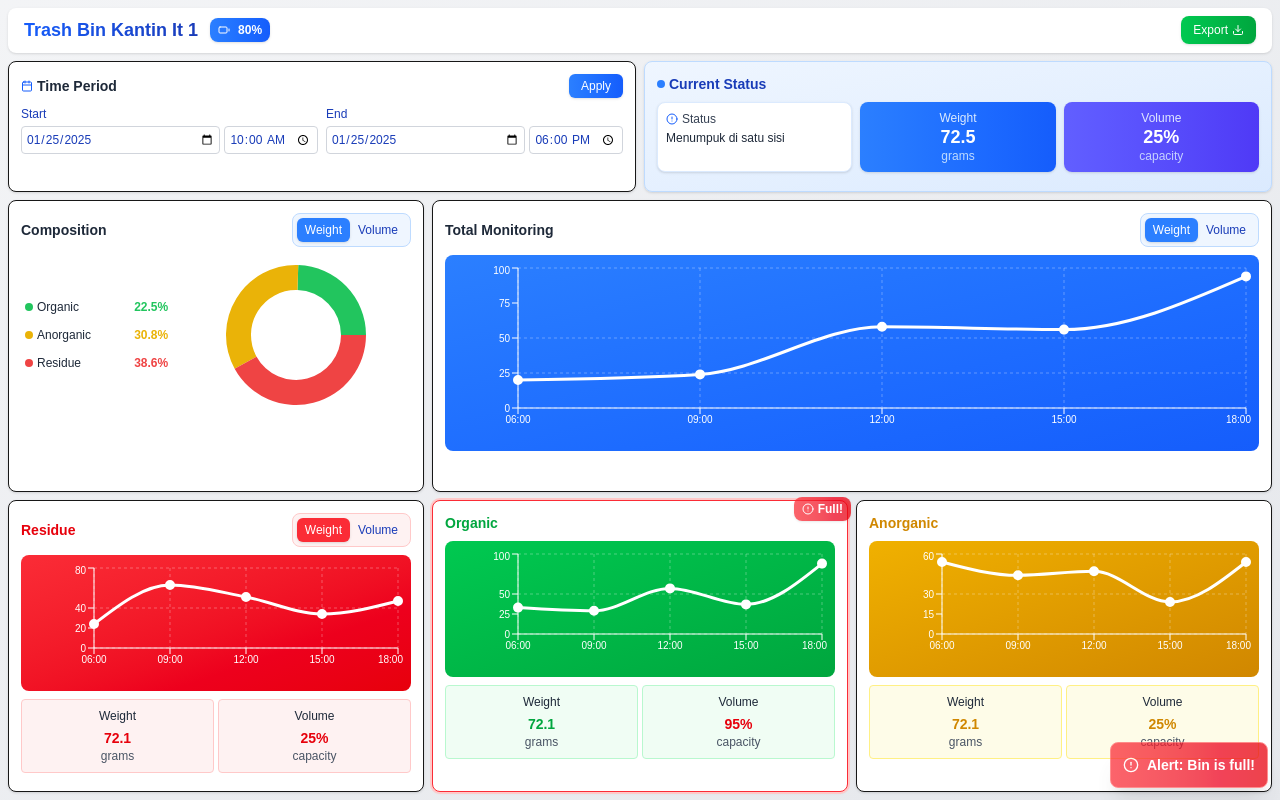
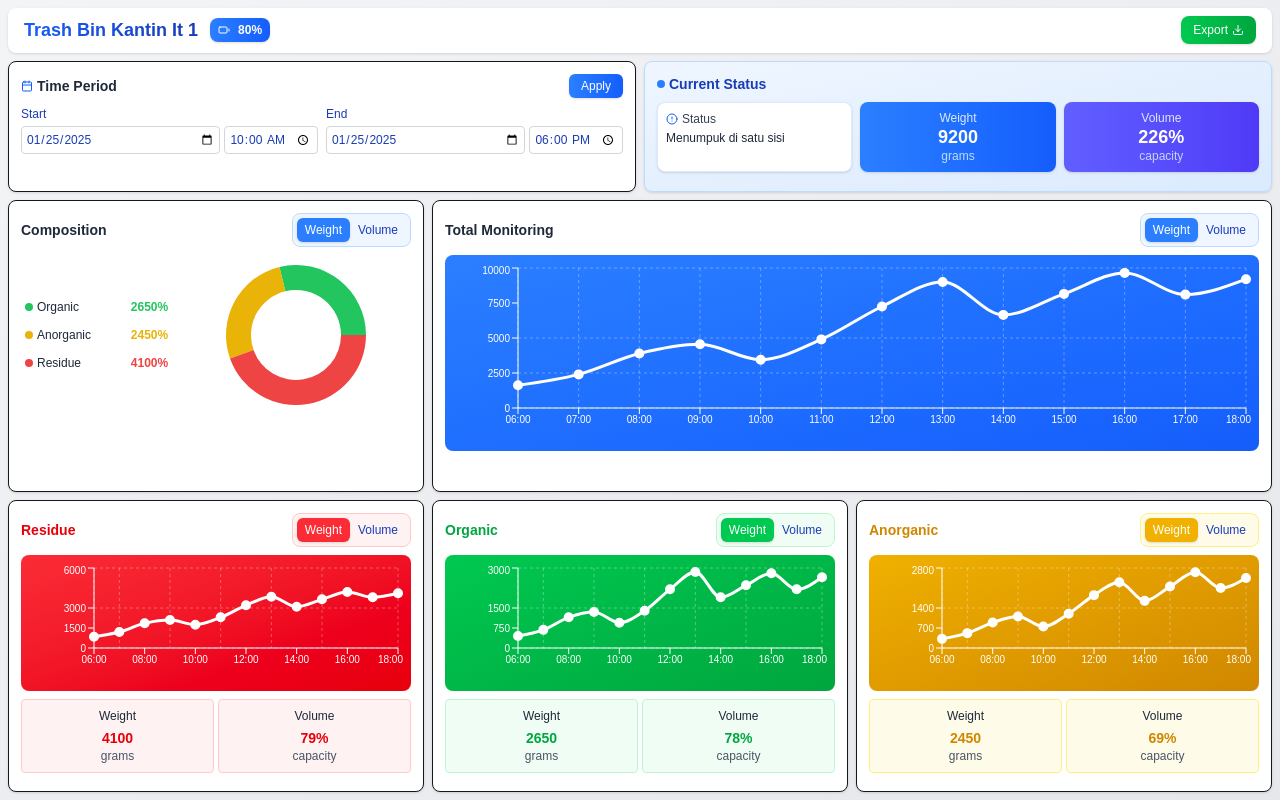
Before and after one commit to hilmiwismadi/fe-wastwatcher, a Next.js app: page / in a window 1280 px wide. Built offline with nearby package versions, Linux system fonts and the light colour scheme.

Commit message:
feat: revision #2

```diff
--- a/src/app/page.tsx
+++ b/src/app/page.tsx
@@ -1,6 +1,6 @@
 "use client";
 
-import React, { useState, useEffect, useCallback } from "react";
+import React, { useState } from "react";
 import { Battery, Download, AlertCircle, Calendar } from "lucide-react";
 import {
   LineChart,
@@ -33,6 +33,12 @@
   const [residueToggle, setResidueToggle] = useState<"weight" | "volume">(
     "weight"
   );
+  const [organicToggle, setOrganicToggle] = useState<"weight" | "volume">(
+    "weight"
+  );
+  const [anorganicToggle, setAnorganicToggle] = useState<"weight" | "volume">(
+    "weight"
+  );
   const [selectedSlice, setSelectedSlice] = useState<number | null>(null);
 
   const [startDate, setStartDate] = useState("2025-01-25");
@@ -45,55 +51,170 @@
   const batteryPercentage = 80;
   const condition = "Menumpuk di satu sisi";
 
+  // Realistic hourly data with variable waste removal patterns
+  // Weight data in grams (1-5000g) with variative inputs
+  const residueWeightData: ChartData[] = [
+    { time: "06:00", value: 850 },   // Early morning baseline
+    { time: "07:00", value: 1200 },  // +350g morning waste
+    { time: "08:00", value: 1850 },  // +650g breakfast rush
+    { time: "09:00", value: 2100 },  // +250g steady increase
+    { time: "10:00", value: 1750 },  // -350g first cleaning/removal
+    { time: "11:00", value: 2300 },  // +550g late morning activity
+    { time: "12:00", value: 3200 },  // +900g lunch rush peak
+    { time: "13:00", value: 3850 },  // +650g continued lunch
+    { time: "14:00", value: 3100 },  // -750g major cleaning
+    { time: "15:00", value: 3650 },  // +550g afternoon activity
+    { time: "16:00", value: 4200 },  // +550g steady buildup
+    { time: "17:00", value: 3800 },  // -400g partial cleaning
+    { time: "18:00", value: 4100 },  // +300g evening start
+  ];
+
+  const residueVolumeData: ChartData[] = [
+    { time: "06:00", value: 15 },   // Early morning
+    { time: "07:00", value: 25 },   // +10% morning increase
+    { time: "08:00", value: 45 },   // +20% breakfast period
+    { time: "09:00", value: 52 },   // +7% steady rise
+    { time: "10:00", value: 38 },   // -14% cleaning occurred
+    { time: "11:00", value: 58 },   // +20% refilling
+    { time: "12:00", value: 78 },   // +20% lunch rush
+    { time: "13:00", value: 88 },   // +10% peak usage - ALERT WILL TRIGGER (>80%)
+    { time: "14:00", value: 62 },   // -26% major cleaning
+    { time: "15:00", value: 74 },   // +12% afternoon activity
+    { time: "16:00", value: 85 },   // +11% building up - ALERT TRIGGERED
+    { time: "17:00", value: 71 },   // -14% partial cleaning
+    { time: "18:00", value: 79 },   // +8% evening use
+  ];
+
+  const organicWeightData: ChartData[] = [
+    { time: "06:00", value: 450 },   // Morning start
+    { time: "07:00", value: 680 },   // +230g breakfast prep
+    { time: "08:00", value: 1150 },  // +470g heavy breakfast waste
+    { time: "09:00", value: 1350 },  // +200g continued activity
+    { time: "10:00", value: 950 },   // -400g emptied partially
+    { time: "11:00", value: 1400 },  // +450g lunch prep starts
+    { time: "12:00", value: 2200 },  // +800g lunch peak organic waste
+    { time: "13:00", value: 2850 },  // +650g continued lunch
+    { time: "14:00", value: 1900 },  // -950g major cleaning
+    { time: "15:00", value: 2350 },  // +450g afternoon snacks
+    { time: "16:00", value: 2800 },  // +450g buildup
+    { time: "17:00", value: 2200 },  // -600g cleaning
+    { time: "18:00", value: 2650 },  // +450g dinner prep starts
+  ];
+
+  const organicVolumeData: ChartData[] = [
+    { time: "06:00", value: 18 },   // Morning baseline
+    { time: "07:00", value: 32 },   // +14% breakfast waste
+    { time: "08:00", value: 58 },   // +26% heavy organic waste
+    { time: "09:00", value: 65 },   // +7% steady increase
+    { time: "10:00", value: 45 },   // -20% cleaning done
+    { time: "11:00", value: 68 },   // +23% lunch prep
+    { time: "12:00", value: 89 },   // +21% lunch peak - ALERT TRIGGERED (>80%)
+    { time: "13:00", value: 95 },   // +6% peak organic - FULL ALERT
+    { time: "14:00", value: 52 },   // -43% major emptying
+    { time: "15:00", value: 71 },   // +19% afternoon activity
+    { time: "16:00", value: 83 },   // +12% building up - ALERT TRIGGERED
+    { time: "17:00", value: 61 },   // -22% cleaning
+    { time: "18:00", value: 78 },   // +17% dinner prep
+  ];
+
+  const anorganicWeightData: ChartData[] = [
+    { time: "06:00", value: 320 },   // Light morning
+    { time: "07:00", value: 520 },   // +200g packaging waste
+    { time: "08:00", value: 890 },   // +370g breakfast packaging
+    { time: "09:00", value: 1100 },  // +210g continued
+    { time: "10:00", value: 750 },   // -350g cleaning
+    { time: "11:00", value: 1200 },  // +450g activity increase
+    { time: "12:00", value: 1850 },  // +650g lunch packaging peak
+    { time: "13:00", value: 2300 },  // +450g continued lunch
+    { time: "14:00", value: 1650 },  // -650g cleaning
+    { time: "15:00", value: 2150 },  // +500g afternoon activity
+    { time: "16:00", value: 2650 },  // +500g steady buildup
+    { time: "17:00", value: 2100 },  // -550g partial cleaning
+    { time: "18:00", value: 2450 },  // +350g evening activity
+  ];
+
+  const anorganicVolumeData: ChartData[] = [
+    { time: "06:00", value: 12 },   // Light start
+    { time: "07:00", value: 22 },   // +10% morning packaging
+    { time: "08:00", value: 38 },   // +16% breakfast packaging
+    { time: "09:00", value: 45 },   // +7% steady increase
+    { time: "10:00", value: 28 },   // -17% cleaning
+    { time: "11:00", value: 48 },   // +20% activity increase
+    { time: "12:00", value: 68 },   // +20% lunch packaging
+    { time: "13:00", value: 76 },   // +8% continued lunch
+    { time: "14:00", value: 51 },   // -25% cleaning
+    { time: "15:00", value: 67 },   // +16% afternoon
+    { time: "16:00", value: 74 },   // +7% buildup
+    { time: "17:00", value: 58 },   // -16% partial cleaning
+    { time: "18:00", value: 69 },   // +11% evening activity
+  ];
+
+  // Calculate current values from latest data points
   const currentWeight: TrashData = {
-    organic: 22.5,
-    anorganic: 30.8,
-    residue: 38.6,
+    organic: organicWeightData[organicWeightData.length - 1]?.value || 0,
+    anorganic: anorganicWeightData[anorganicWeightData.length - 1]?.value || 0,
+    residue: residueWeightData[residueWeightData.length - 1]?.value || 0,
   };
+
   const currentVolume: TrashData = {
-    organic: 25,
-    anorganic: 30,
-    residue: 35,
-    empty: 10,
+    organic: organicVolumeData[organicVolumeData.length - 1]?.value || 0,
+    anorganic: anorganicVolumeData[anorganicVolumeData.length - 1]?.value || 0,
+    residue: residueVolumeData[residueVolumeData.length - 1]?.value || 0,
+    empty: Math.max(0, 100 - (organicVolumeData[organicVolumeData.length - 1]?.value || 0) -
+                        (anorganicVolumeData[anorganicVolumeData.length - 1]?.value || 0) -
+                        (residueVolumeData[residueVolumeData.length - 1]?.value || 0)),
   };
 
   const currentTotals = {
-    weight: 72.5,
-    volume: 25,
+    weight: currentWeight.organic + currentWeight.anorganic + currentWeight.residue,
+    volume: currentVolume.organic + currentVolume.anorganic + currentVolume.residue,
   };
 
   const currentSpecific = {
-    organic: { weight: 72.1, volume: 95 },
-    anorganic: { weight: 72.1, volume: 25 },
-    residue: { weight: 72.1, volume: 25 },
+    organic: {
+      weight: currentWeight.organic,
+      volume: currentVolume.organic
+    },
+    anorganic: {
+      weight: currentWeight.anorganic,
+      volume: currentVolume.anorganic
+    },
+    residue: {
+      weight: currentWeight.residue,
+      volume: currentVolume.residue
+    },
   };
 
-  // Generate mock chart data
-  const generateChartData = useCallback((): ChartData[] => {
-    const data: ChartData[] = [];
-    const hours = ["06:00", "09:00", "12:00", "15:00", "18:00"];
 
-    hours.forEach((hour) => {
-      data.push({
-        time: hour,
-        value: Math.floor(Math.random() * 80) + 20,
-      });
-    });
+  // Chart data is now based on toggle state and dummy data
+  const getTotalChartData = () => {
+    if (totalToggle === "weight") {
+      // Combine all weight data by time (in grams)
+      return residueWeightData.map((item, index) => ({
+        time: item.time,
+        value: item.value + (organicWeightData[index]?.value || 0) + (anorganicWeightData[index]?.value || 0)
+      }));
+    } else {
+      // For volume, we need to calculate weighted average, not sum (since each bin has its own capacity)
+      // This shows the overall volume utilization
+      return residueVolumeData.map((item, index) => ({
+        time: item.time,
+        value: Math.round(((item.value + (organicVolumeData[index]?.value || 0) + (anorganicVolumeData[index]?.value || 0)) / 3))
+      }));
+    }
+  };
 
-    return data;
-  }, []);
+  const getResidueChartData = () => {
+    return residueToggle === "weight" ? residueWeightData : residueVolumeData;
+  };
 
-  const [totalChartData, setTotalChartData] = useState<ChartData[]>([]);
-  const [residueChartData, setResidueChartData] = useState<ChartData[]>([]);
-  const [organicChartData, setOrganicChartData] = useState<ChartData[]>([]);
-  const [anorganicChartData, setAnorganicChartData] = useState<ChartData[]>([]);
+  const getOrganicChartData = () => {
+    return organicToggle === "weight" ? organicWeightData : organicVolumeData;
+  };
 
-  useEffect(() => {
-    setTotalChartData(generateChartData());
-    setResidueChartData(generateChartData());
-    setOrganicChartData(generateChartData());
-    setAnorganicChartData(generateChartData());
-  }, [generateChartData]);
+  const getAnorganicChartData = () => {
+    return anorganicToggle === "weight" ? anorganicWeightData : anorganicVolumeData;
+  };
 
   // Donut chart data
   const getDonutData = (type: "weight" | "volume") => {
@@ -108,21 +229,18 @@
     ];
   };
 
-  // Check if any bin is full (>90% volume)
+  // Check if any bin is full (>80% volume)
   const isAnyBinFull = () => {
     return (
-      currentSpecific.organic.volume > 90 ||
-      currentSpecific.anorganic.volume > 90 ||
-      currentSpecific.residue.volume > 90
+      currentSpecific.organic.volume > 80 ||
+      currentSpecific.anorganic.volume > 80 ||
+      currentSpecific.residue.volume > 80
     );
   };
 
   const handleApplyDateRange = () => {
-    // Regenerate chart data when date range is applied
-    setTotalChartData(generateChartData());
-    setResidueChartData(generateChartData());
-    setOrganicChartData(generateChartData());
-    setAnorganicChartData(generateChartData());
+    // For now, just log the date range - data is already connected to dummy data
+    console.log("Date range applied:", { startDate, startTime, endDate, endTime });
   };
 
   // Enhanced Toggle button component
@@ -453,7 +571,7 @@
             </div>
 
             <ChartComponent
-              data={totalChartData}
+              data={getTotalChartData()}
               bgColor="bg-gradient-to-br from-blue-500 to-blue-600"
               height={180}
             />
@@ -475,7 +593,7 @@
             </div>
             <div className="space-y-2">
               <ChartComponent
-                data={residueChartData}
+                data={getResidueChartData()}
                 bgColor="bg-gradient-to-br from-red-500 to-red-600"
                 height={120}
               />
@@ -505,21 +623,29 @@
           {/* Organic */}
           <div
             className={`bg-white p-3 rounded-lg shadow-sm border relative ${
-              currentSpecific.organic.volume > 90
+              currentSpecific.organic.volume > 80
                 ? "border-red-500 ring-2 ring-red-200"
                 : ""
             }`}
           >
-            {currentSpecific.organic.volume > 90 && (
+            {currentSpecific.organic.volume > 80 && (
               <div className="absolute -top-1 -right-1 bg-gradient-to-r from-red-500 to-red-600 text-white px-2 py-1 rounded-lg text-xs font-bold flex items-center gap-1 shadow-sm animate-pulse">
                 <AlertCircle className="w-3 h-3" />
                 Full!
               </div>
             )}
-            <h3 className="text-sm font-bold mb-2 text-green-600">Organic</h3>
+            <div className="flex justify-between items-center mb-2">
+              <h3 className="text-sm font-bold text-green-600">Organic</h3>
+              <ToggleButton
+                value={organicToggle}
+                onChange={setOrganicToggle}
+                size="small"
+                colorTheme="green"
+              />
+            </div>
             <div className="space-y-2">
               <ChartComponent
-                data={organicChartData}
+                data={getOrganicChartData()}
                 bgColor="bg-gradient-to-br from-green-500 to-green-600"
                 height={120}
               />
@@ -539,7 +665,7 @@
                   </p>
                   <p
                     className={`text-sm font-bold ${
-                      currentSpecific.organic.volume > 90
+                      currentSpecific.organic.volume > 80
                         ? "text-red-600"
                         : "text-green-600"
                     }`}
@@ -554,12 +680,18 @@
 
           {/* Anorganic */}
           <div className="bg-white p-3 rounded-lg shadow-sm border">
-            <h3 className="text-sm font-bold mb-2 text-yellow-600">
-              Anorganic
-            </h3>
+            <div className="flex justify-between items-center mb-2">
+              <h3 className="text-sm font-bold text-yellow-600">Anorganic</h3>
+              <ToggleButton
+                value={anorganicToggle}
+                onChange={setAnorganicToggle}
+                size="small"
+                colorTheme="yellow"
+              />
+            </div>
             <div className="space-y-2">
               <ChartComponent
-                data={anorganicChartData}
+                data={getAnorganicChartData()}
                 bgColor="bg-gradient-to-br from-yellow-500 to-yellow-600"
                 height={120}
               />
```
